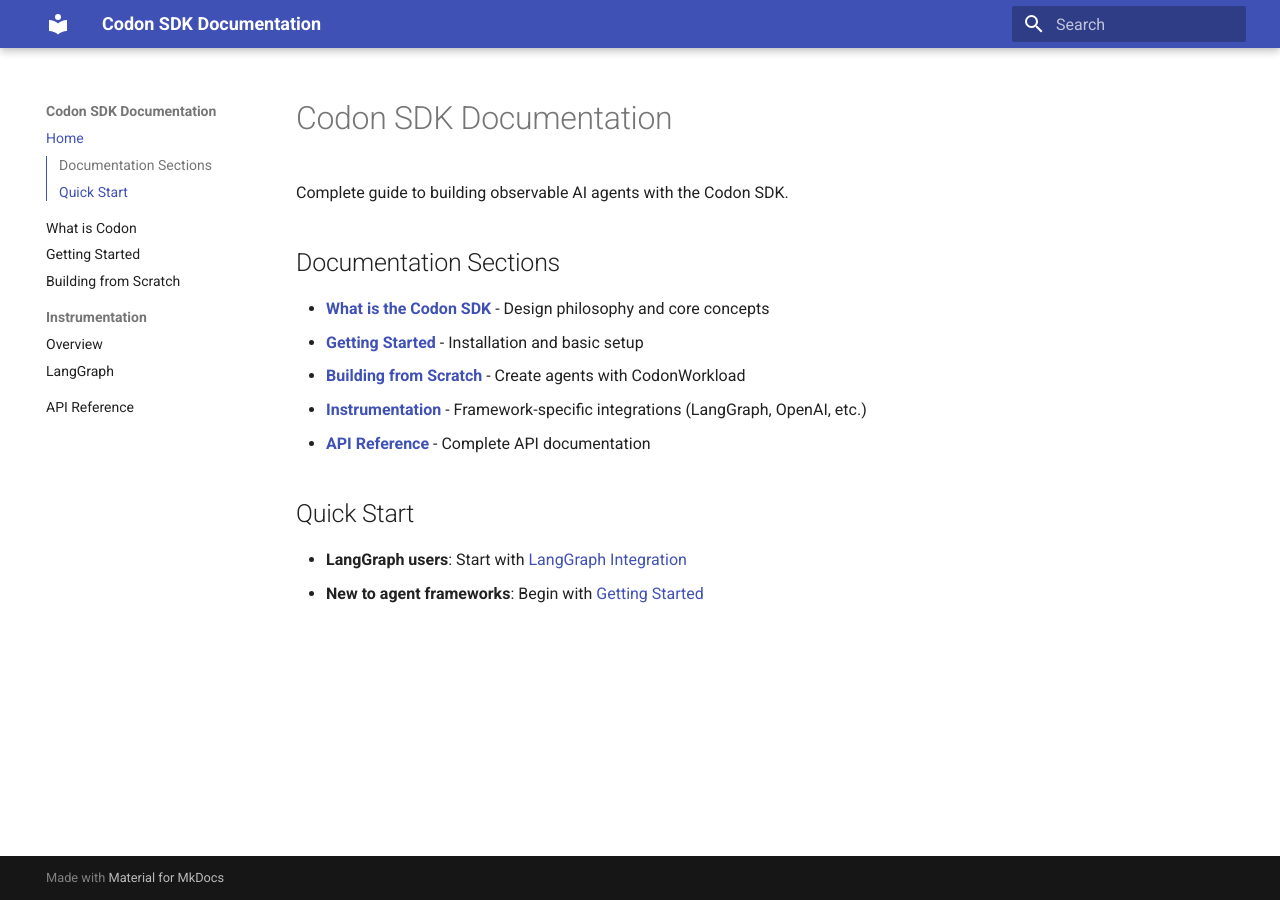
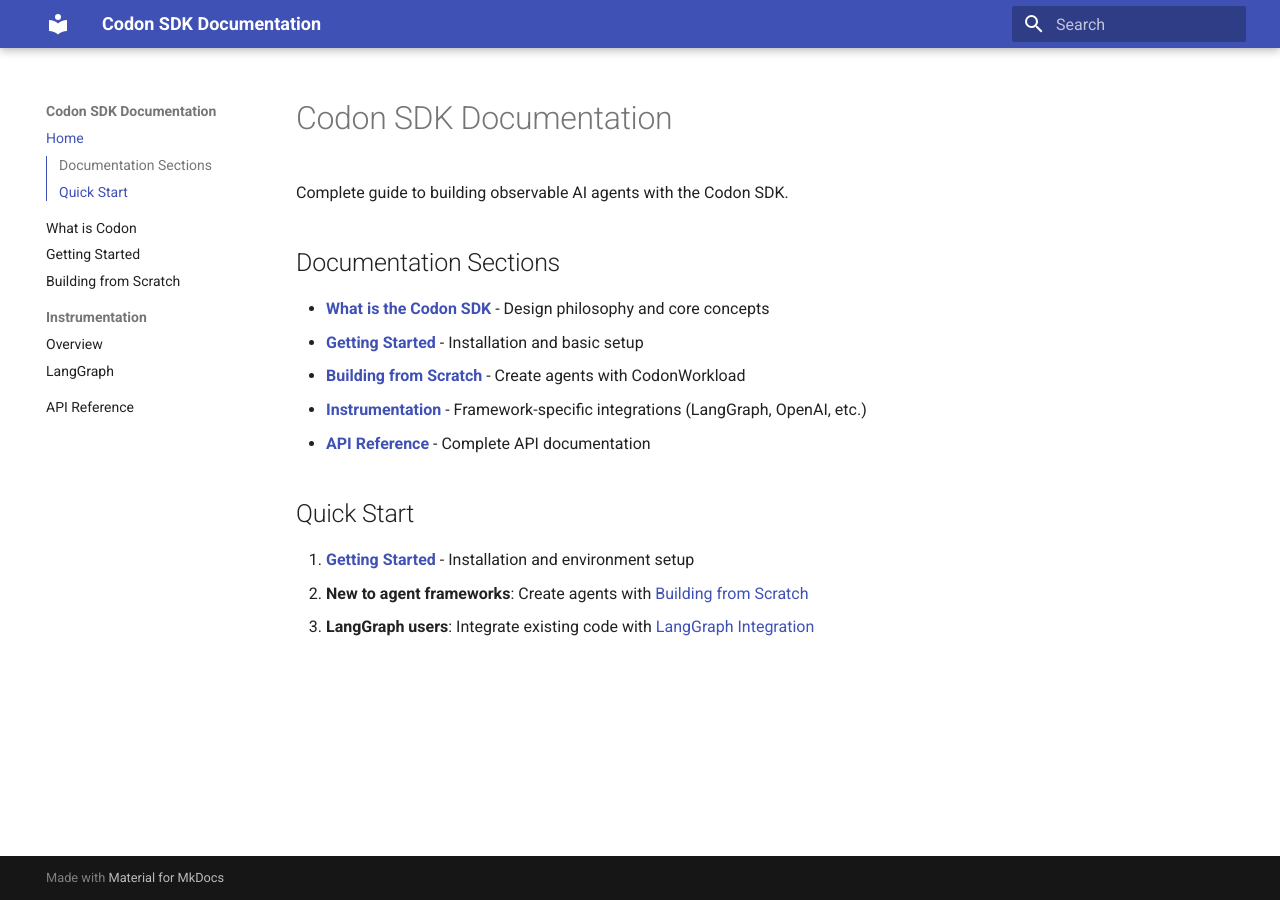
Before and after one commit to Codon-Ops/codon-sdk, an MkDocs documentation site: the page built from docs/public/index.md, in a window 1280 px wide. Built offline with MkDocs 1.6.1 and Material for MkDocs 9.7.7, drawn with Linux system fonts in a browser that asks for light colours.

Commit message:
Revise quickstart in index.md

```diff
--- a/docs/public/index.md
+++ b/docs/public/index.md
@@ -12,5 +12,6 @@
 
 ## Quick Start
 
-- **LangGraph users**: Start with [LangGraph Integration](instrumentation/langgraph.md)
-- **New to agent frameworks**: Begin with [Getting Started](getting-started.md)
+1. **[Getting Started](getting-started.md)** - Installation and environment setup
+2. **New to agent frameworks**: Create agents with [Building from Scratch](building-from-scratch.md)
+3. **LangGraph users**: Integrate existing code with [LangGraph Integration](instrumentation/langgraph.md)
```
